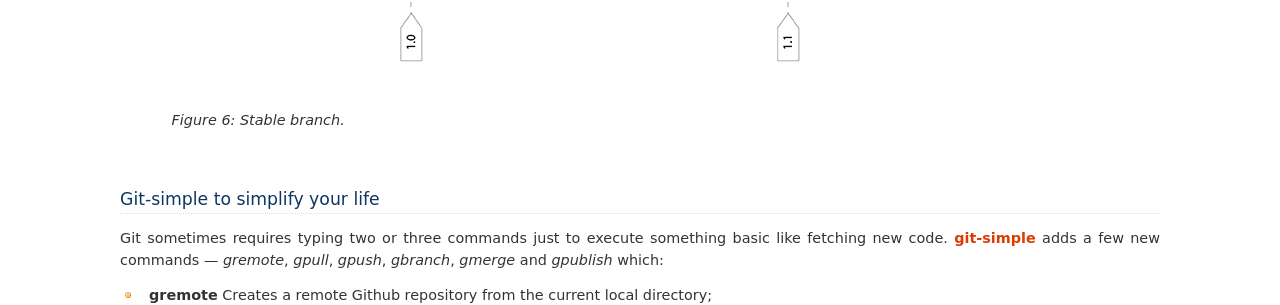
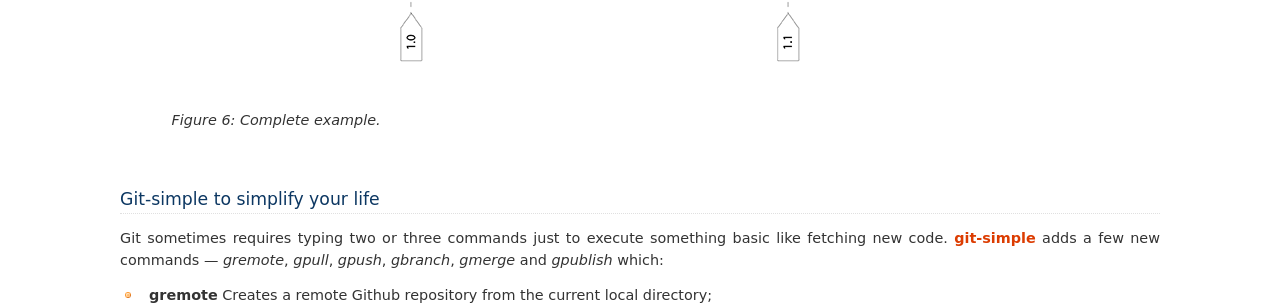
Before and after one commit to parrondo/git-workflow, a Sphinx documentation site: the page built from docs/workflow.rst, in a window 1280 px wide and 900 px high, scrolled down 2919 px. Shown: the part 148-453 px from the top of the window. Built offline with Sphinx 7.4.7, drawn with Linux system fonts in a browser that asks for light colours.

Commit message:
workflow.rst modification

```diff
--- a/docs/workflow.rst
+++ b/docs/workflow.rst
@@ -120,7 +120,7 @@
      :scale: 100%
      :alt: Development branches merge.
 
-     *Figure 6: Stable branch.*
+     *Figure 6: Complete example.*
 
 Git-simple to simplify your life
 ================================
```
